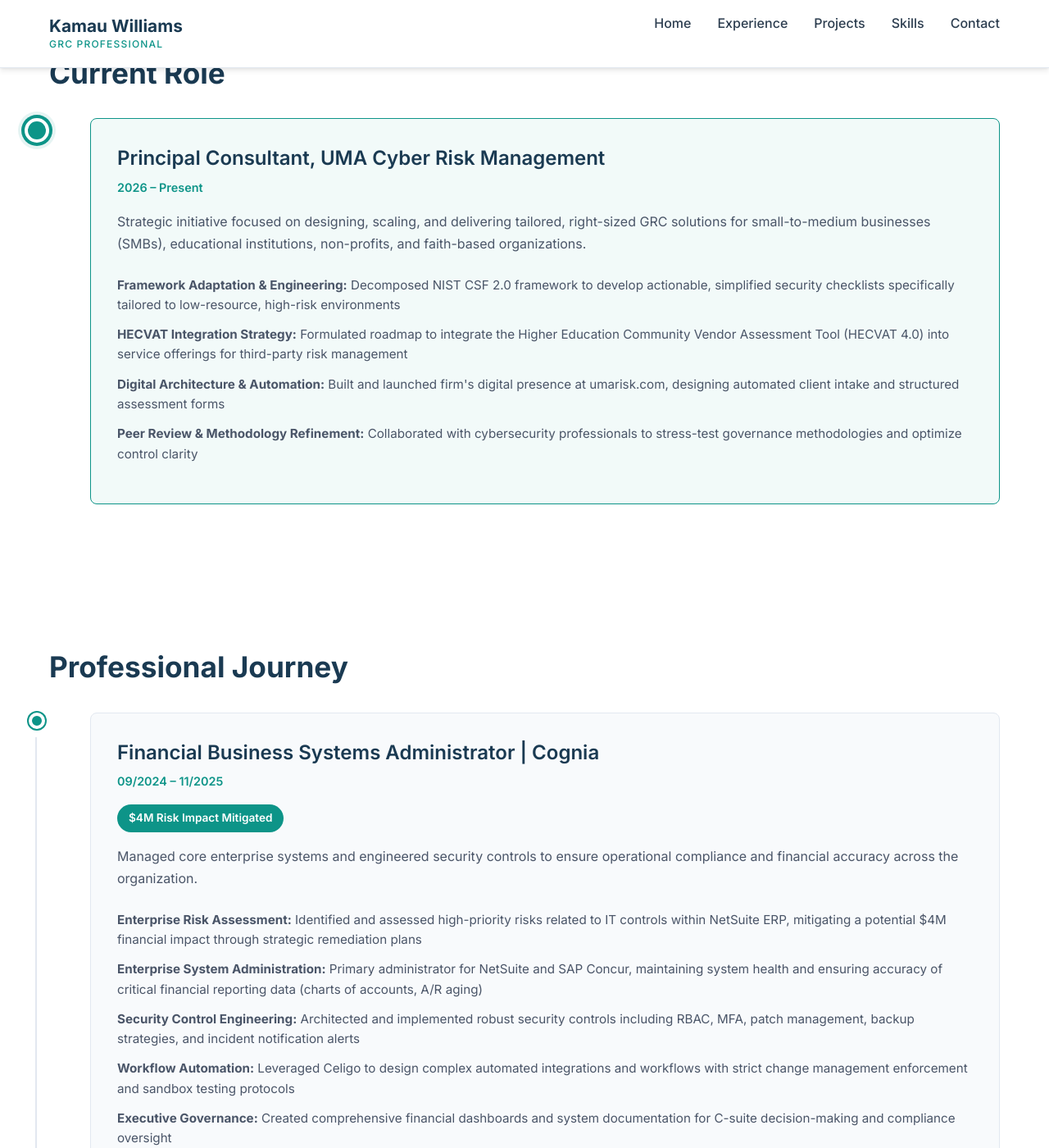
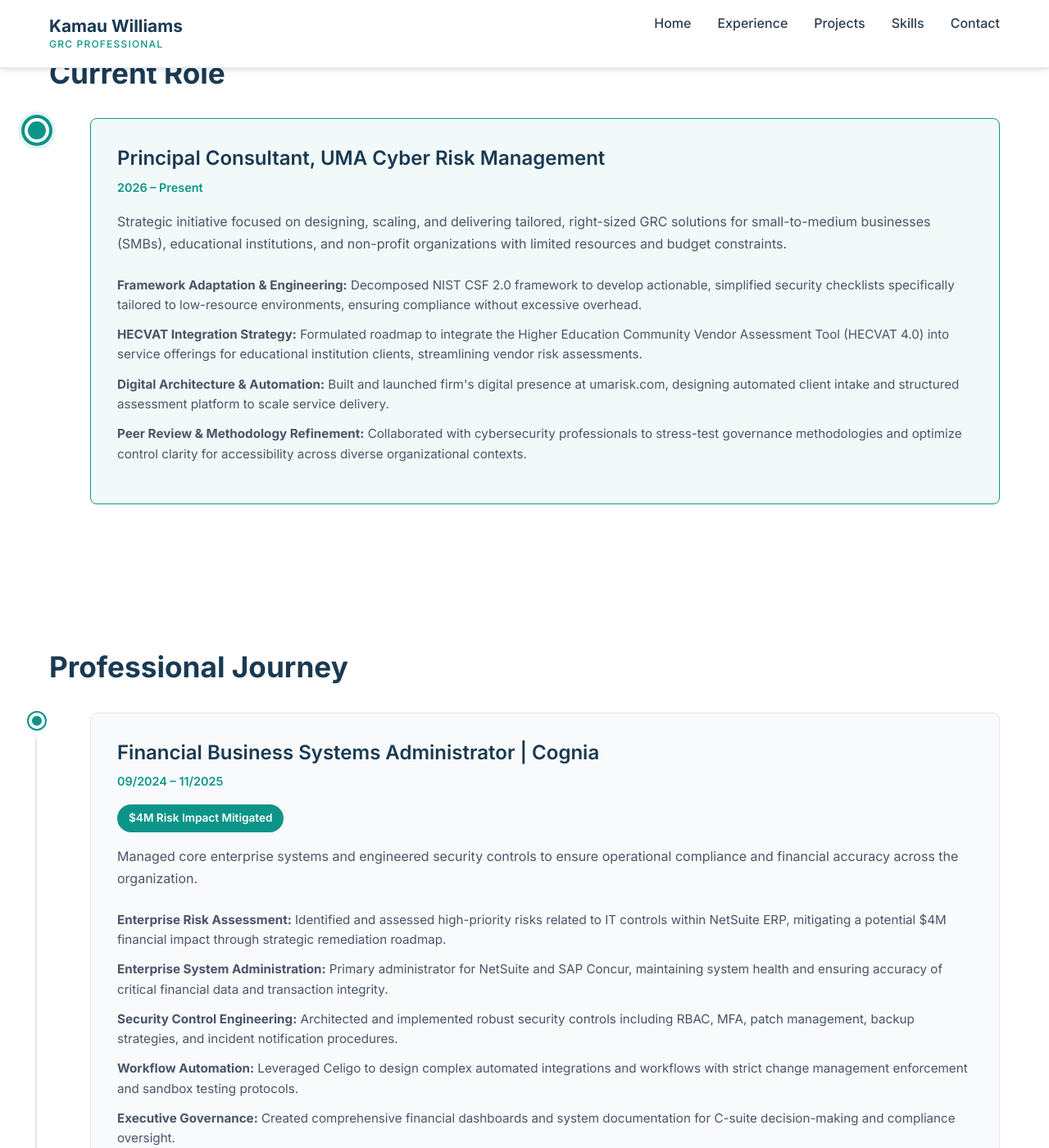
Before and after one commit to kamauwGRC/kamauwGRC.github.io, a Jekyll site: the page built from experience.md, in a window 1280 px wide and 1400 px high, scrolled down 352 px. Shown: the whole window at 82% size. Built offline with Jekyll 4.4.1, drawn with Linux system fonts in a browser that asks for light colours; some of the changed text lies outside the part shown.

```diff
--- a/experience.md
+++ b/experience.md
@@ -21,13 +21,13 @@
                     <h3>Principal Consultant, UMA Cyber Risk Management</h3>
                     <p class="timeline-date">2026 – Present</p>
                     <p class="timeline-description">
-                        Strategic initiative focused on designing, scaling, and delivering tailored, right-sized GRC solutions for small-to-medium businesses (SMBs), educational institutions, non-profits, and faith-based organizations.
+                        Strategic initiative focused on designing, scaling, and delivering tailored, right-sized GRC solutions for small-to-medium businesses (SMBs), educational institutions, and non-profit organizations with limited resources and budget constraints.
                     </p>
                     <ul class="timeline-highlights">
-                        <li><strong>Framework Adaptation & Engineering:</strong> Decomposed NIST CSF 2.0 framework to develop actionable, simplified security checklists specifically tailored to low-resource, high-risk environments</li>
-                        <li><strong>HECVAT Integration Strategy:</strong> Formulated roadmap to integrate the Higher Education Community Vendor Assessment Tool (HECVAT 4.0) into service offerings for third-party risk management</li>
-                        <li><strong>Digital Architecture & Automation:</strong> Built and launched firm's digital presence at umarisk.com, designing automated client intake and structured assessment forms</li>
-                        <li><strong>Peer Review & Methodology Refinement:</strong> Collaborated with cybersecurity professionals to stress-test governance methodologies and optimize control clarity</li>
+                        <li><strong>Framework Adaptation & Engineering:</strong> Decomposed NIST CSF 2.0 framework to develop actionable, simplified security checklists specifically tailored to low-resource environments, ensuring compliance without excessive overhead.</li>
+                        <li><strong>HECVAT Integration Strategy:</strong> Formulated roadmap to integrate the Higher Education Community Vendor Assessment Tool (HECVAT 4.0) into service offerings for educational institution clients, streamlining vendor risk assessments.</li>
+                        <li><strong>Digital Architecture & Automation:</strong> Built and launched firm's digital presence at umarisk.com, designing automated client intake and structured assessment platform to scale service delivery.</li>
+                        <li><strong>Peer Review & Methodology Refinement:</strong> Collaborated with cybersecurity professionals to stress-test governance methodologies and optimize control clarity for accessibility across diverse organizational contexts.</li>
                     </ul>
                 </div>
             </div>
@@ -50,12 +50,12 @@
                         Managed core enterprise systems and engineered security controls to ensure operational compliance and financial accuracy across the organization.
                     </p>
                     <ul class="timeline-highlights">
-                        <li><strong>Enterprise Risk Assessment:</strong> Identified and assessed high-priority risks related to IT controls within NetSuite ERP, mitigating a potential $4M financial impact through strategic remediation plans</li>
-                        <li><strong>Enterprise System Administration:</strong> Primary administrator for NetSuite and SAP Concur, maintaining system health and ensuring accuracy of critical financial reporting data (charts of accounts, A/R aging)</li>
-                        <li><strong>Security Control Engineering:</strong> Architected and implemented robust security controls including RBAC, MFA, patch management, backup strategies, and incident notification alerts</li>
-                        <li><strong>Workflow Automation:</strong> Leveraged Celigo to design complex automated integrations and workflows with strict change management enforcement and sandbox testing protocols</li>
-                        <li><strong>Executive Governance:</strong> Created comprehensive financial dashboards and system documentation for C-suite decision-making and compliance oversight</li>
-                        <li><strong>Vendor Management:</strong> Acted as primary technical liaison ensuring all third-party systems and SLAs adhered to corporate governance and compliance requirements</li>
+                        <li><strong>Enterprise Risk Assessment:</strong> Identified and assessed high-priority risks related to IT controls within NetSuite ERP, mitigating a potential $4M financial impact through strategic remediation roadmap.</li>
+                        <li><strong>Enterprise System Administration:</strong> Primary administrator for NetSuite and SAP Concur, maintaining system health and ensuring accuracy of critical financial data and transaction integrity.</li>
+                        <li><strong>Security Control Engineering:</strong> Architected and implemented robust security controls including RBAC, MFA, patch management, backup strategies, and incident notification procedures.</li>
+                        <li><strong>Workflow Automation:</strong> Leveraged Celigo to design complex automated integrations and workflows with strict change management enforcement and sandbox testing protocols.</li>
+                        <li><strong>Executive Governance:</strong> Created comprehensive financial dashboards and system documentation for C-suite decision-making and compliance oversight.</li>
+                        <li><strong>Vendor Management:</strong> Acted as primary technical liaison ensuring all third-party systems and SLAs adhered to corporate governance and compliance requirements.</li>
                     </ul>
                 </div>
             </div>
```
